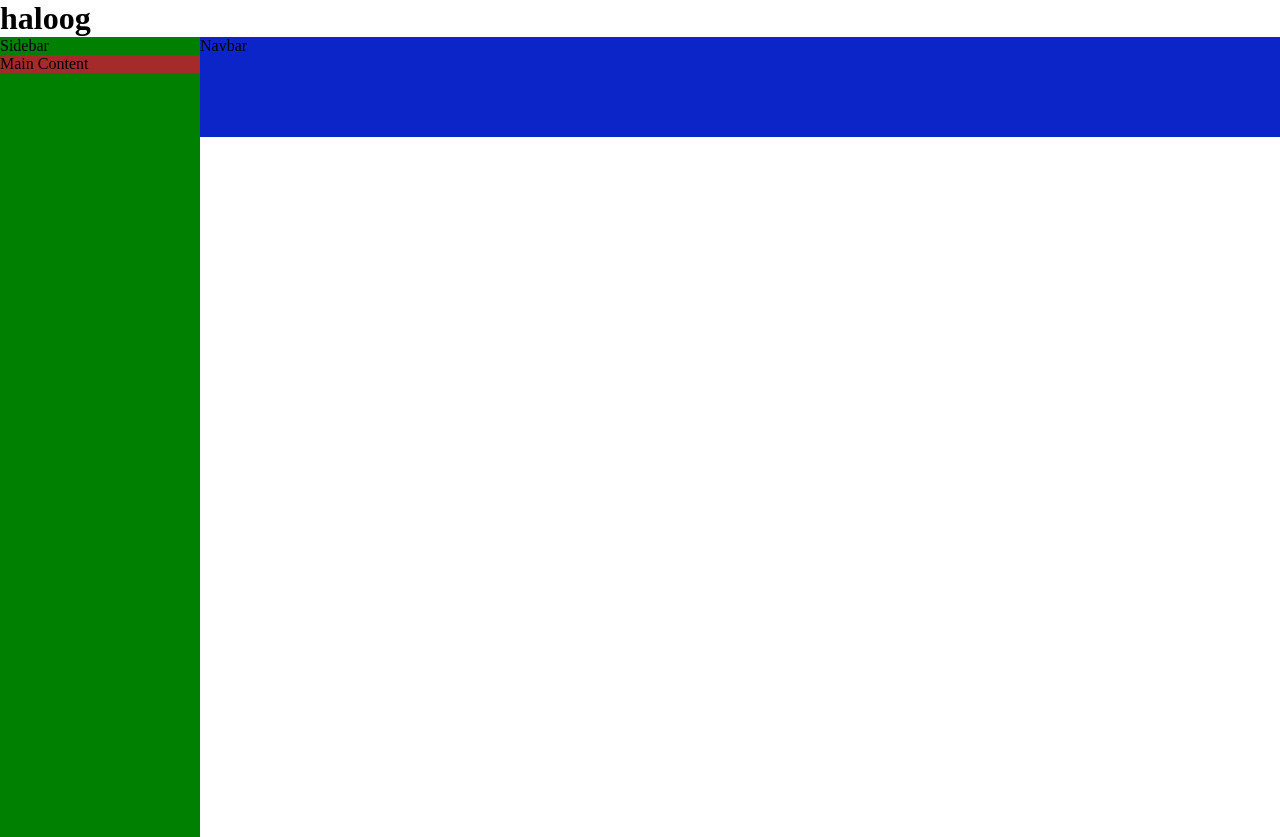
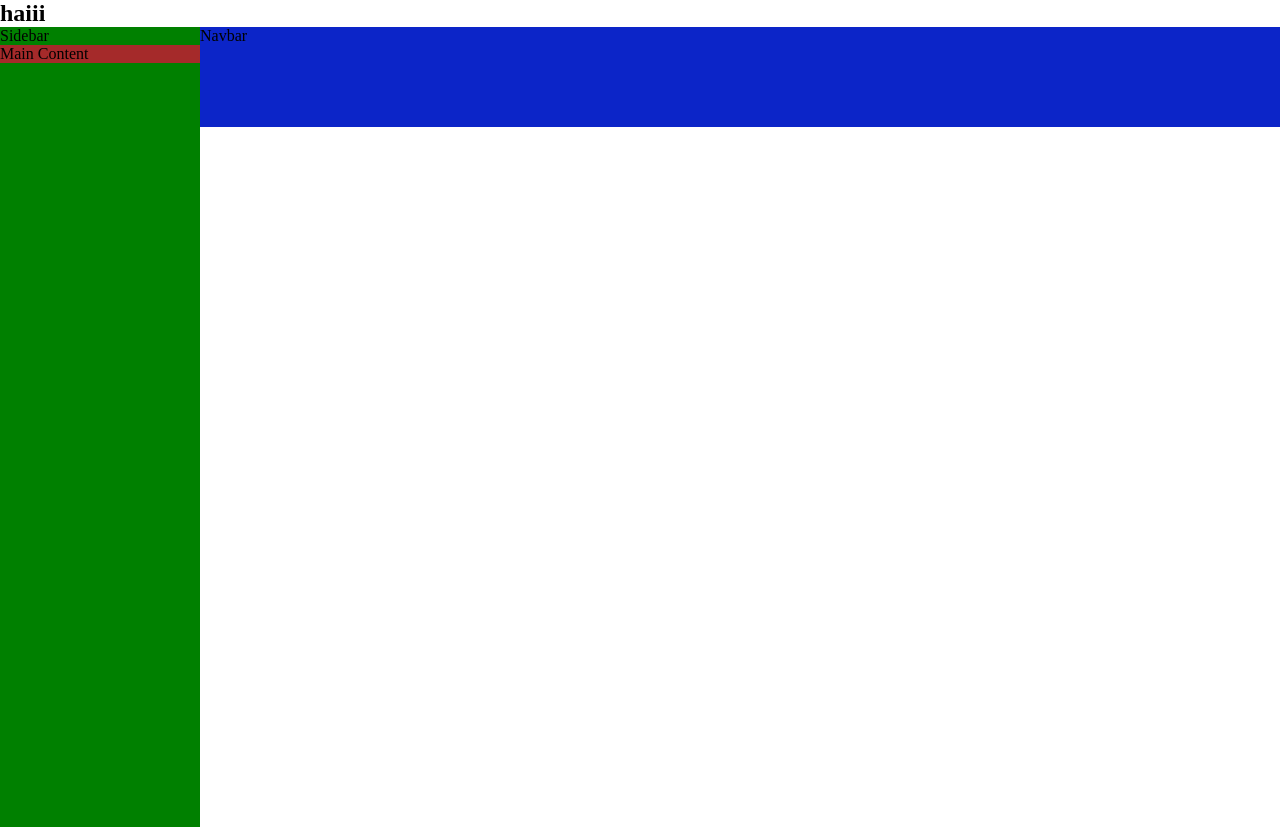
Before and after one commit to davu17/project, a plain HTML site: page pertemuan 5/grid.html in a window 1280 px wide. Drawn offline with Linux system fonts and the light colour scheme.

Commit message:
ganti lagiii

```diff
--- a/pertemuan 5/grid.html
+++ b/pertemuan 5/grid.html
@@ -41,7 +41,7 @@
 </head>
 
 <body>
-    <h1>haloog</h1>
+    <h2>haiii</h2>
    <div class="container">
         <div class="grid nav">Navbar</div>
         <div class="grid side">Sidebar<div>
```
